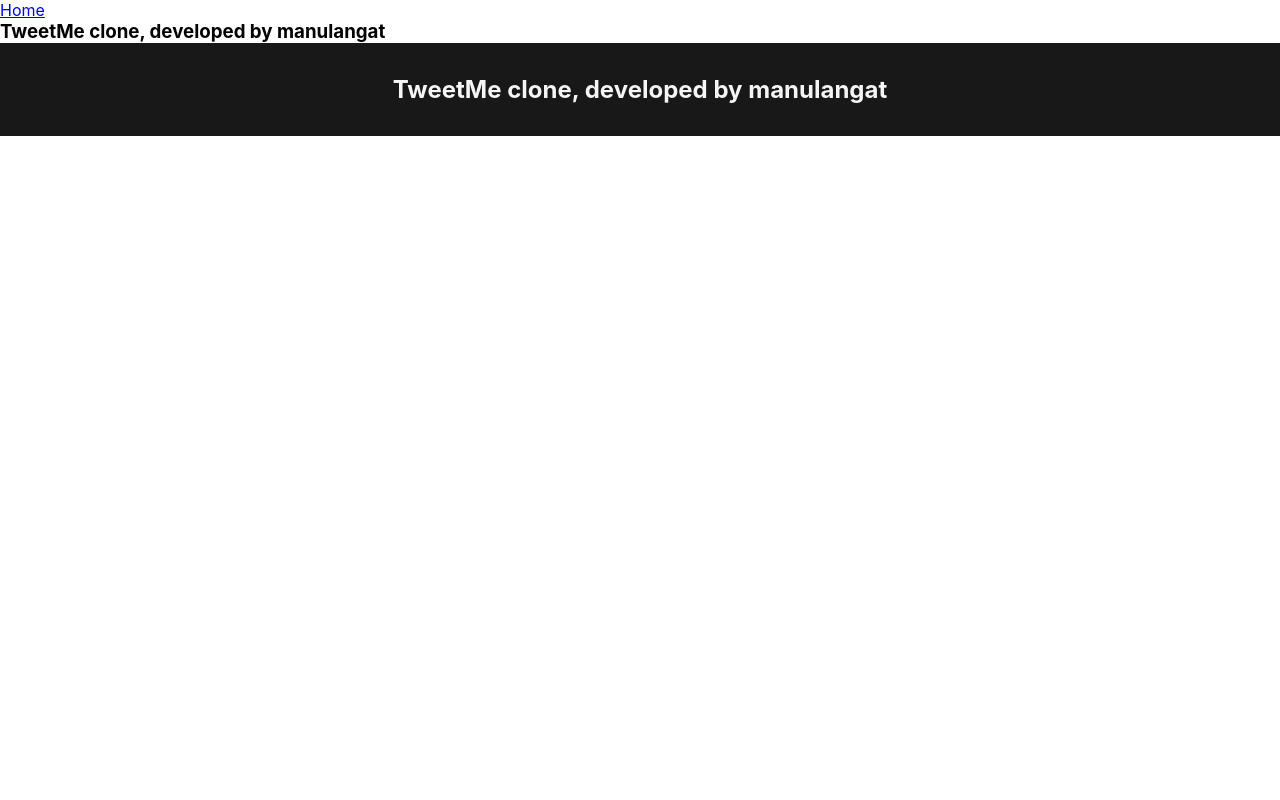
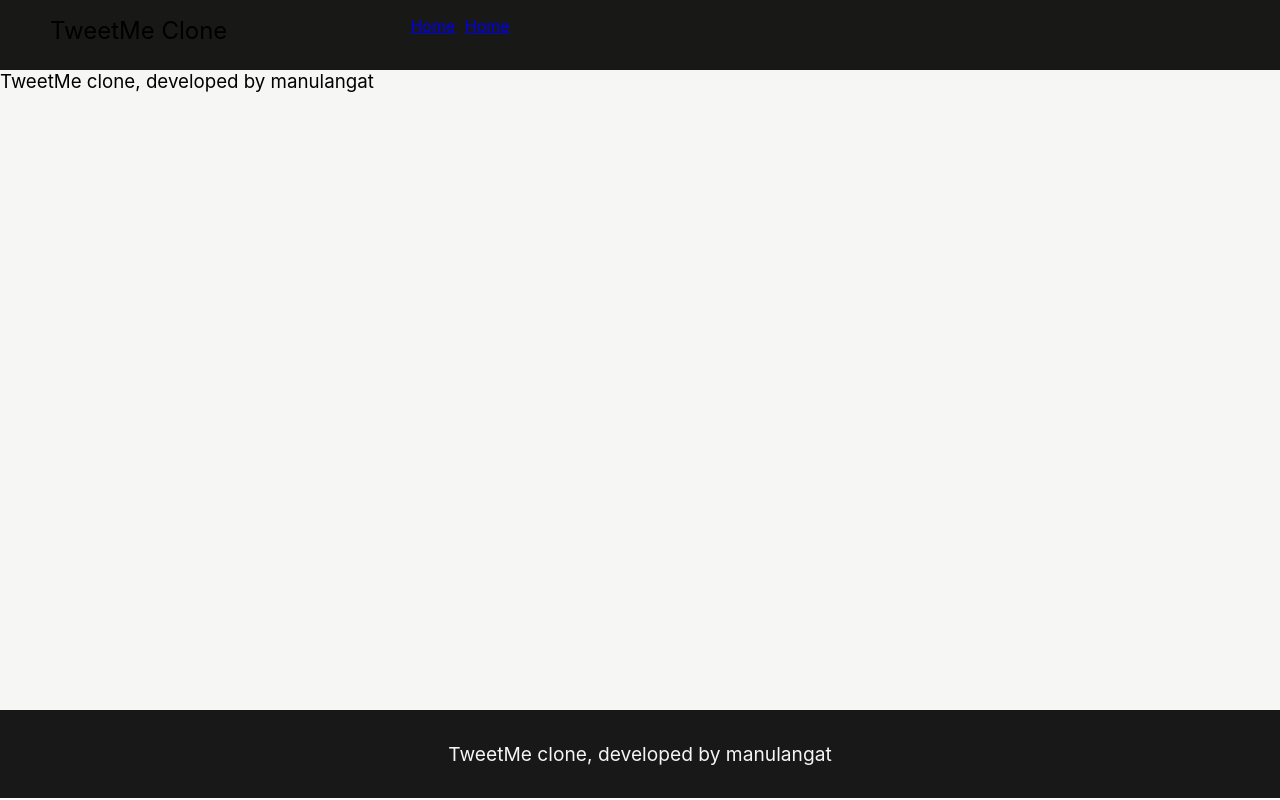
Before and after one commit to manulangat1/twitter_clone_drf_react, a React (Create React App) app in the folder frontend/: page /#/ in a window 1280 px wide. Built offline with nearby package versions, Linux system fonts and the light colour scheme.

Commit message:
ft:styling_the_header_component:frontend

```diff
--- a/frontend/src/App.js
+++ b/frontend/src/App.js
@@ -17,7 +17,9 @@ class App extends React.Component{
       <section>
         <Header />
         <Switch>
+          <main className="appC">
           <Route  exact path='/' component={Dashboard} />
+          </main>
         </Switch>
         <Footer />
       </section>
--- a/frontend/src/App.scss
+++ b/frontend/src/App.scss
@@ -1,19 +1,49 @@
+
+// utility classes
 *{
   padding: 0;
   margin: 0;
   box-sizing: border-box;
   scroll-behavior: smooth;
+  font-weight: 400;
+  // font-size: 3px;
 }
-// header{
-
-// }
+ul li{
+  list-style-type: none;
+}
 .container{
   max-width: 1180px;
   margin: auto;
+}
+
+// header component styling
+header{
+  background: #181817;
+  width: 100%;
+  height: 70px;
+  padding: 1rem;
+  .grid{
+    display: grid;
+    grid-template-columns: 30% 70%;
+  }
+  ul li {
+    display: inline;
+    margin: 0 0.2rem 0 0.4rem;
+  }
+  // margin-bottom: 3px solid  #333;
 }
 footer{
   padding: 2rem;
   color:#f5f5f5;
   background: #181818;
   text-align: center;
+  h1{
+    font-size: 1.2rem;
+  }
 }
+
+// main app components
+.appC{
+  min-height: 80vh;
+  background: #f6f6f5;
+}
--- a/frontend/src/components/layout/Header.js
+++ b/frontend/src/components/layout/Header.js
@@ -2,13 +2,26 @@ import React from 'react'
 import { NavLink} from 'react-router-dom'
 class  Header extends React.Component{
     render(){
-        return(
-            <header>
-                <ul>
+        const guestLinks = (
+            <ul>
+                    <li>
+                        <NavLink to='/'>Home</NavLink>
+
+                    </li>
                     <li>
                         <NavLink to='/'>Home</NavLink>
                     </li>
                 </ul>
+        )
+        return(
+            <header>
+                <div className="container">
+                    <div className="grid">
+                        <h1>TweetMe Clone</h1>
+                    { guestLinks}
+                    </div>
+
+                </div>
             </header>
         )
     }
```
